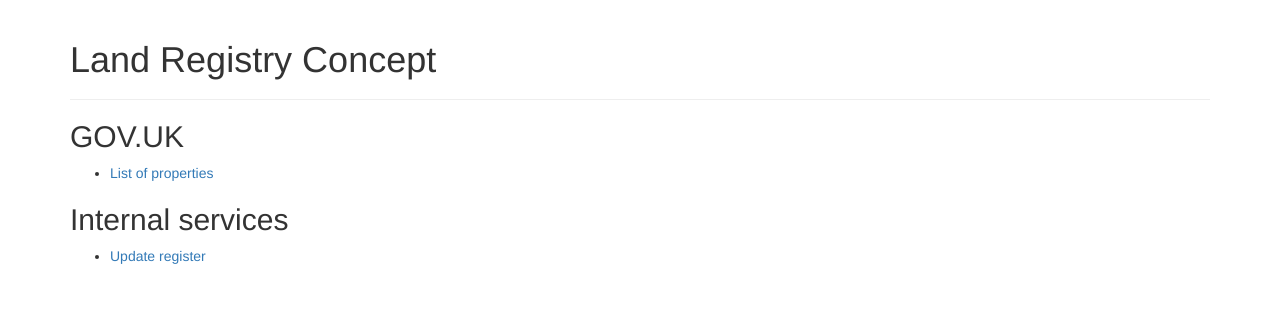
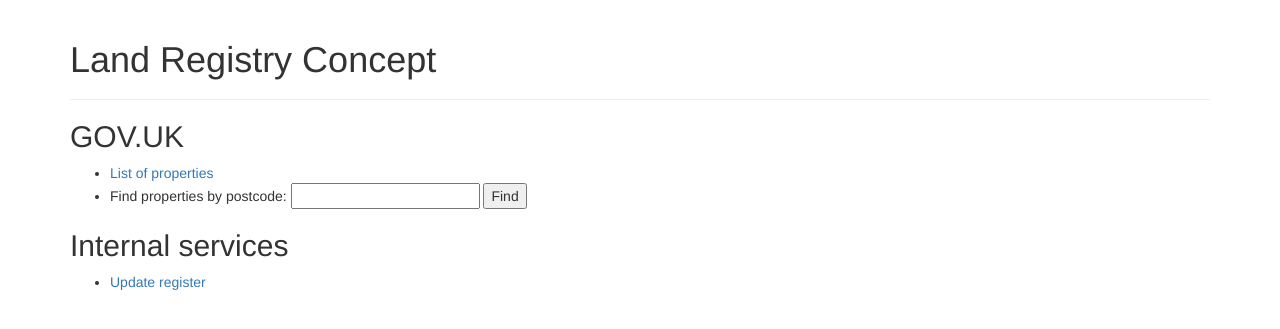
Before and after one commit to LandRegistry-Attic/concept-homepage, a Flask app: page / in a window 1280 px wide. Shown: the top 329 px of the page. Run offline with Flask 2, Linux system fonts and the light colour scheme; some libraries are stand-ins or nearby versions.

Commit message:
add postcode lookup

```diff
--- a/templates/index.html
+++ b/templates/index.html
@@ -1,5 +1,6 @@
 {% extends "base.html" %}
 {% block content %}
+
   <div class="container">
     <div class="page-header">
       <h1>Land Registry Concept</h1>
@@ -7,10 +8,29 @@
     <h2>GOV.UK</h2>
     <ul>
       <li><a href="http://www.gov.uk.landregistryconcept.co.uk">List of properties</a></li>
+      <li>Find properties by postcode:
+        <input id="code" type="text">
+        <button type="button" onclick="findByPostcode()">Find</button>
+      </li>
     </ul>
     <h2>Internal services</h2>
     <ul>
       <li><a href="http://update-register.service.landregistryconcept.co.uk">Update register</a></li>
     </ul>
   </div>
+
+
+<script>
+function findByPostcode()
+{
+
+  var val = document.getElementById("code").value;
+  window.location = "http://www.gov.uk.landregistryconcept.co.uk/properties?postcode=" + val;
+
+}
+</script>
 {% endblock %}
+
+{% block extra_js %}
+
+{% endblock %}
```
